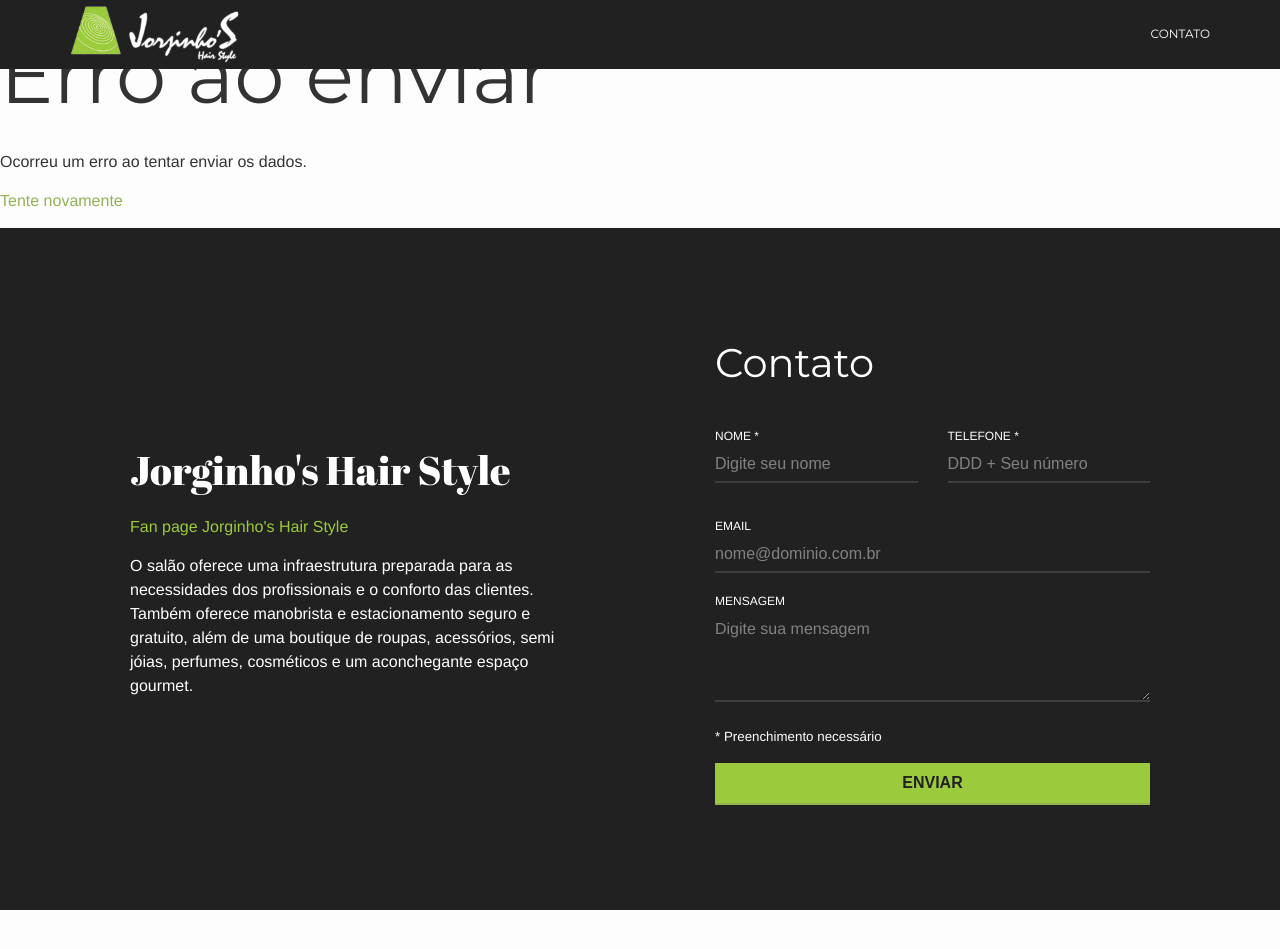
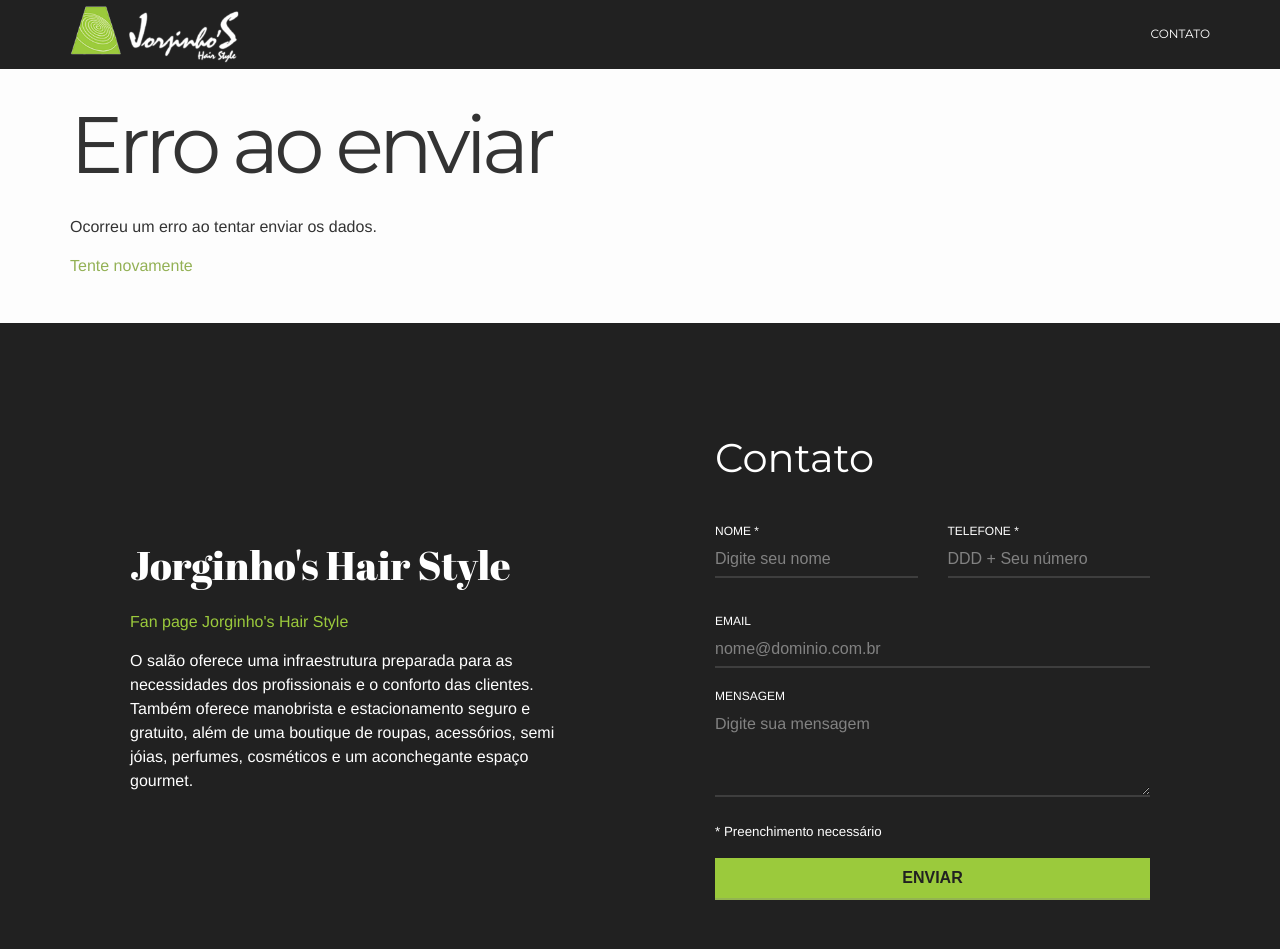
Before and after one commit to jorginhoshair/jorginhoshair.github.io, a Jekyll site: the page built from email_com_erro.html, in a window 1280 px wide and 1005 px high. Shown: the top 949 px of the window. Built offline with Jekyll 4.4.1, drawn with Linux system fonts in a browser that asks for light colours; some web fonts are replaced.

Commit message:
Layout de páginas internas

```diff
--- a/_layouts/page.html
+++ b/_layouts/page.html
@@ -1,9 +1,10 @@
 ---
 layout: default
 ---
-<article class="post">
 
-  <header class="post-header">
+<article class="page-content post">
+
+  <header class="wrapper post-header">
     <h1 class="post-title">{{ page.title }}</h1>
   </header>
 
--- a/_layouts/post.html
+++ b/_layouts/post.html
@@ -1,9 +1,10 @@
 ---
 layout: default
 ---
-<article class="post" itemscope itemtype="http://schema.org/BlogPosting">
 
-  <header class="post-header">
+<article class="page-content post" itemscope itemtype="http://schema.org/BlogPosting">
+
+  <header class="wrapper post-header">
     <h1 class="post-title" itemprop="name headline">{{ page.title }}</h1>
     <p class="post-meta"><time datetime="{{ page.date | date_to_xmlschema }}" itemprop="datePublished">{{ page.date | date: "%b %-d, %Y" }}</time>{% if page.author %} • <span itemprop="author" itemscope itemtype="http://schema.org/Person"><span itemprop="name">{{ page.author }}</span></span>{% endif %}</p>
   </header>
--- a/_sass/_layout.sass
+++ b/_sass/_layout.sass
@@ -84,6 +84,22 @@
                 max-width: 42em
                 margin-left: auto
                 margin-right: auto
+
+.post
+    padding-top: $spacing-unit * 3
+
+.post-title
+    line-height: 1
+    +media-query($on-palm)
+        font-size: 40px
+        letter-spacing: -3px
+    +media-greater($on-palm)
+        letter-spacing: -5px
+
+.post-content
+
+    h1, h2, h3, h4, h5, h6, p, blockquote, pre, ul, ol, dl, figure, table
+        @extend .wrapper
 
 .section-home
     padding-top: $spacing-unit * 3
```
